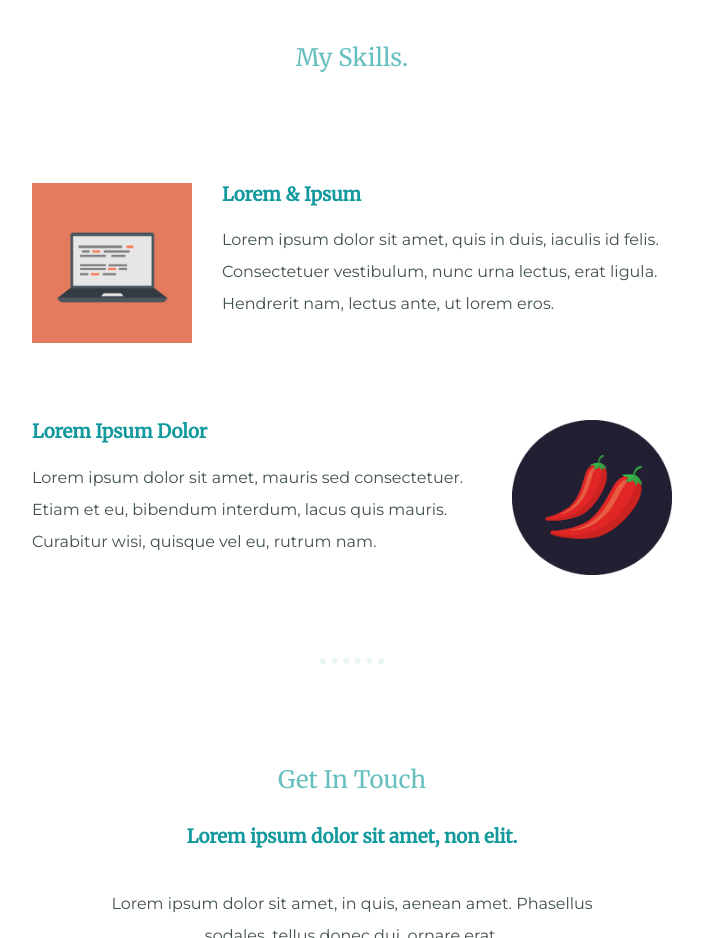
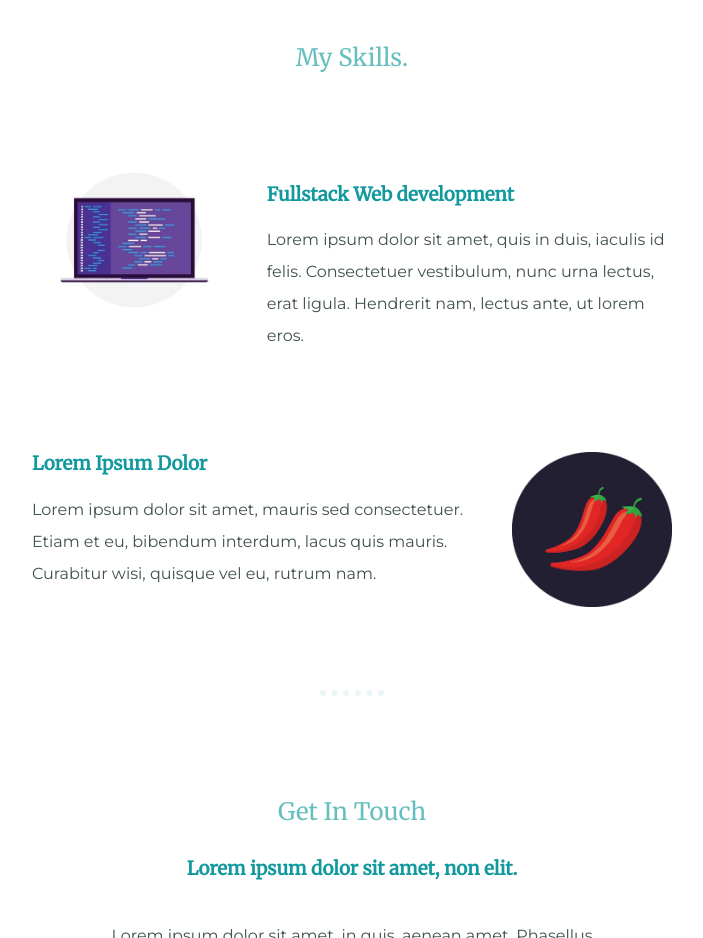
Before and after one commit to divyang-kanpariya/personal-websites, a plain HTML site: page index.html in a window 1280 px wide. Shown: the part 1200-2138 px from the top of the page, without its empty margins (288-991 px from the left). Drawn offline with Linux system fonts and the light colour scheme.

Commit message:
changed skill

```diff
--- a/css/styles.css
+++ b/css/styles.css
@@ -77,9 +77,11 @@ P{
 }
 
 .computer-img{
-    width: 25%;
+    width: 32%;
     float: left;
     margin-right: 30px;
+    position: relative;
+    bottom: 45px;
 }
 .chilli-img{
     width: 25%;
--- a/index.html
+++ b/index.html
@@ -29,8 +29,8 @@
         <div class="skills">
           <h2>My Skills.</h2>
           <div class="skill-row">
-            <img class="computer-img" src="images/computer.png" alt="">
-            <h3>Lorem & Ipsum</h3>
+            <img class="computer-img" src="images/code.webp" alt="">
+            <h3>Fullstack Web development</h3>
             <p>Lorem ipsum dolor sit amet, quis in duis, iaculis id felis. Consectetuer vestibulum, nunc urna lectus, erat ligula. Hendrerit nam, lectus ante, ut lorem eros.</p>
           </div>
           <div class="skill-row">
```
Also changed, not shown: images/code.webp (added).
